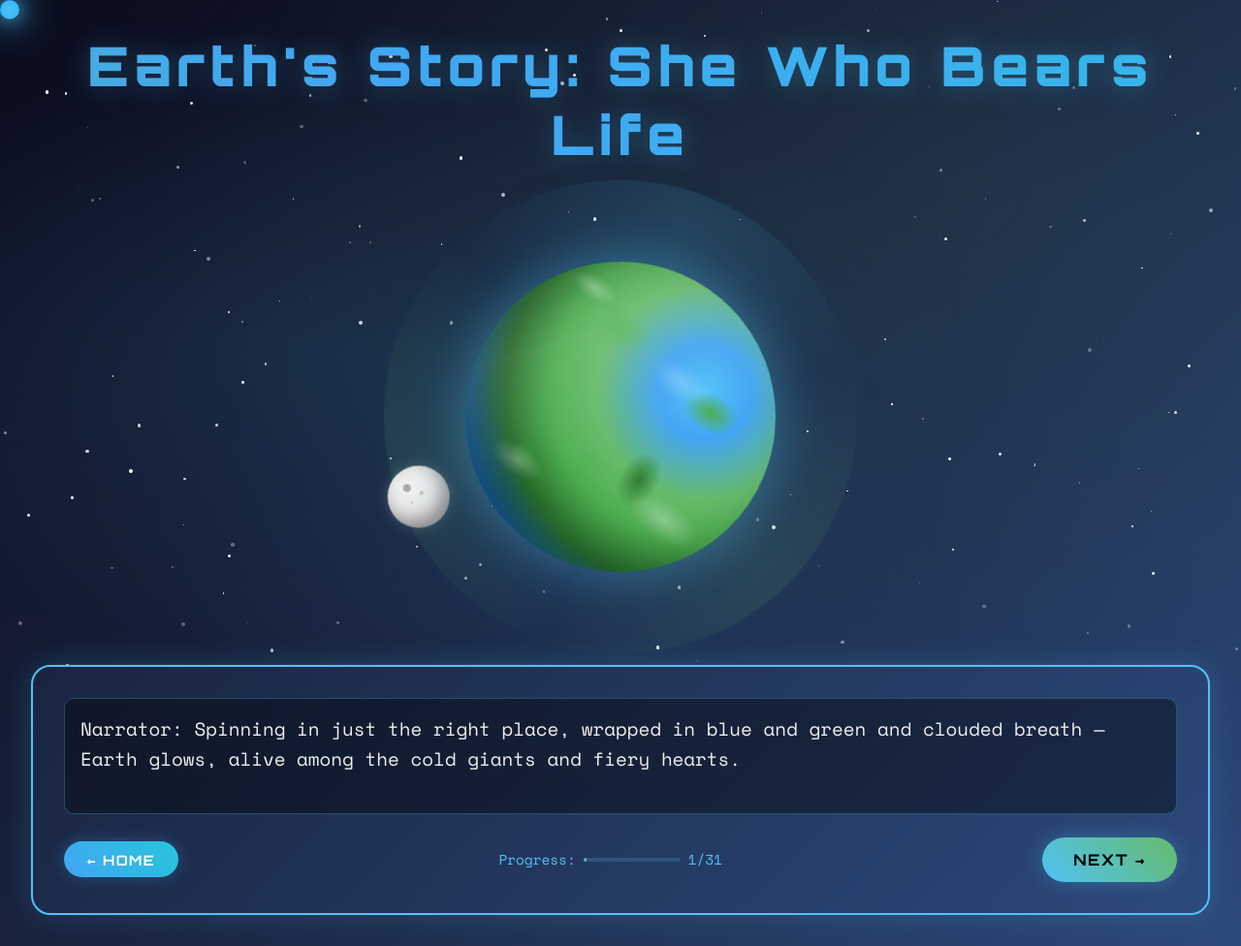
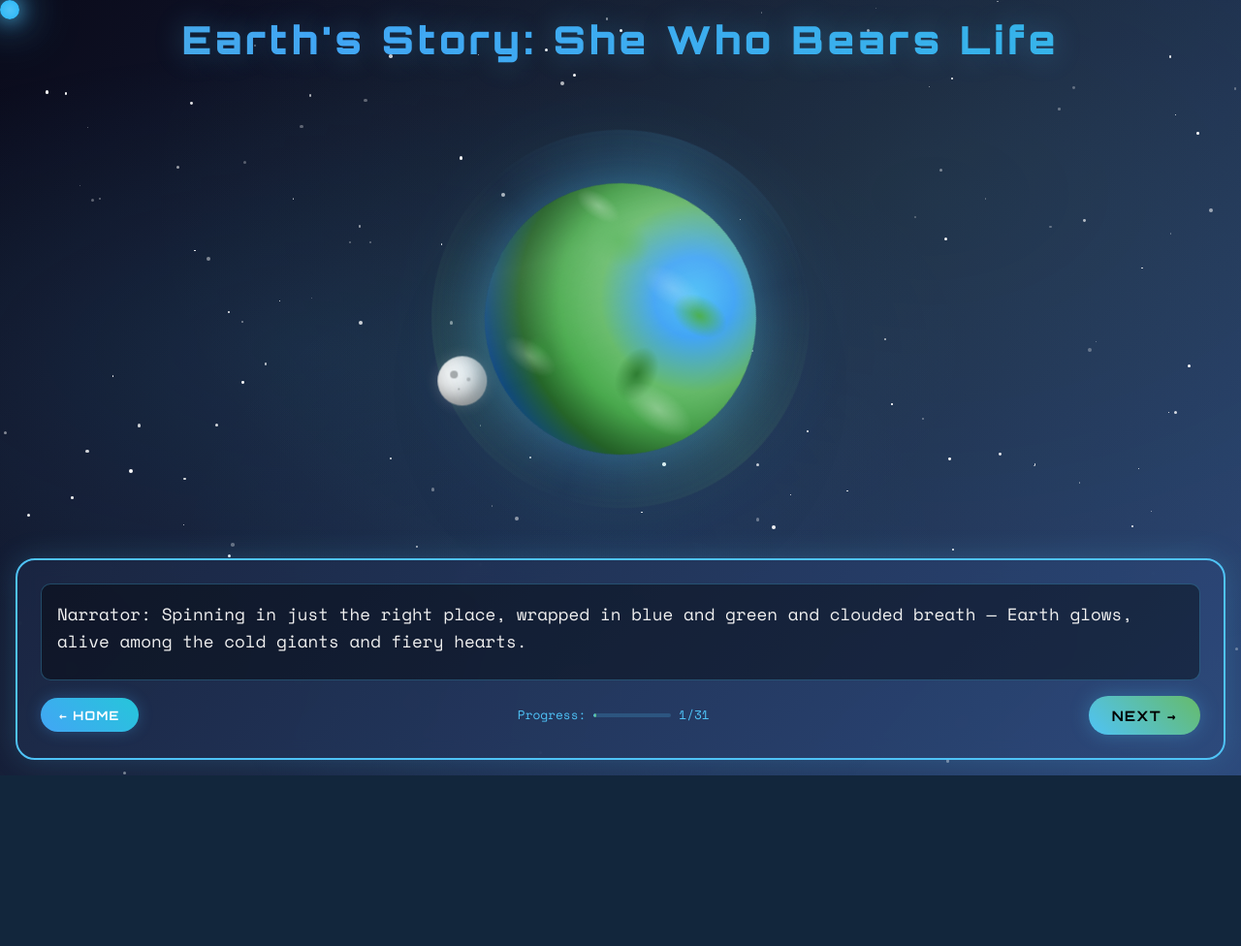
Before and after one commit to zGamingTechz/The-Planet-Story, a Flask app: page /earth in a window 1280 px wide. Shown: the whole page at 97% size. After the commit the page ends 800 px from the top, so only its background shows below. Run offline with Flask 3, Linux system fonts and the light colour scheme.

Commit message:
Modified earth.html to prevent scrolling

```diff
--- a/templates/earth.html
+++ b/templates/earth.html
@@ -13,13 +13,16 @@
             box-sizing: border-box;
         }
 
+        html, body {
+            height: 100vh;
+            overflow: hidden;
+        }
+
         body {
             font-family: 'Space Mono', monospace;
             background: linear-gradient(135deg, #0a0a1a 0%, #1a2642 50%, #2d4a7c 100%);
             color: #ffffff;
-            overflow-x: hidden;
             cursor: none;
-            min-height: 100vh;
             display: flex;
             flex-direction: column;
         }
@@ -75,15 +78,15 @@
         .story-container {
             display: flex;
             flex-direction: column;
-            min-height: 100vh;
+            height: 100vh;
             position: relative;
             z-index: 1;
-            padding: 2rem;
+            padding: 1rem;
         }
 
         .story-title {
             font-family: 'Orbitron', monospace;
-            font-size: clamp(2rem, 5vw, 3.5rem);
+            font-size: clamp(1.5rem, 4vw, 2.5rem);
             font-weight: 900;
             text-align: center;
             background: linear-gradient(45deg, #4fc3f7, #66bb6a, #42a5f5, #26c6da);
@@ -93,8 +96,9 @@
             background-clip: text;
             animation: gradientShift 4s ease-in-out infinite;
             text-shadow: 0 0 30px rgba(79, 195, 247, 0.3);
-            margin-bottom: 2rem;
+            margin-bottom: 1rem;
             letter-spacing: 0.1em;
+            flex-shrink: 0;
         }
 
         @keyframes gradientShift {
@@ -107,22 +111,22 @@
             display: flex;
             align-items: center;
             justify-content: center;
-            margin-bottom: 2rem;
             position: relative;
+            min-height: 0;
         }
 
         .earth-system {
             position: relative;
-            width: clamp(300px, 35vw, 450px);
-            height: clamp(300px, 35vw, 450px);
+            width: clamp(250px, 30vw, 350px);
+            height: clamp(250px, 30vw, 350px);
             display: flex;
             align-items: center;
             justify-content: center;
         }
 
         .earth-planet {
-            width: clamp(200px, 25vw, 350px);
-            height: clamp(200px, 25vw, 350px);
+            width: clamp(180px, 22vw, 280px);
+            height: clamp(180px, 22vw, 280px);
             background: radial-gradient(circle at 30% 30%,
                 #4fc3f7 0%,
                 #42a5f5 15%,
@@ -179,15 +183,15 @@
         /* Moon */
         .moon {
             position: absolute;
-            width: clamp(40px, 5vw, 70px);
-            height: clamp(40px, 5vw, 70px);
+            width: clamp(35px, 4vw, 60px);
+            height: clamp(35px, 4vw, 60px);
             background: radial-gradient(circle at 35% 35%, #f5f5f5 0%, #e0e0e0 50%, #bdbdbd 100%);
             border-radius: 50%;
             box-shadow:
                 0 0 15px rgba(245, 245, 245, 0.2),
                 inset -8px -8px 15px rgba(0, 0, 0, 0.3);
             animation: moonOrbit 15s linear infinite;
-            transform-origin: clamp(150px, 17.5vw, 225px) 0;
+            transform-origin: clamp(125px, 15vw, 175px) 0;
         }
 
         /* Moon craters */
@@ -217,31 +221,37 @@
         }
 
         @keyframes moonOrbit {
-            from { transform: rotate(0deg) translateX(clamp(150px, 17.5vw, 225px)) rotate(0deg); }
-            to { transform: rotate(360deg) translateX(clamp(150px, 17.5vw, 225px)) rotate(-360deg); }
+            from { transform: rotate(0deg) translateX(clamp(125px, 15vw, 175px)) rotate(0deg); }
+            to { transform: rotate(360deg) translateX(clamp(125px, 15vw, 175px)) rotate(-360deg); }
         }
 
         .story-interface {
             background: linear-gradient(135deg, rgba(26, 38, 66, 0.9), rgba(45, 74, 124, 0.9));
             border: 2px solid #4fc3f7;
             border-radius: 20px;
-            padding: 2rem;
-            margin-top: auto;
+            padding: 1.5rem;
             backdrop-filter: blur(10px);
             box-shadow: 0 0 30px rgba(79, 195, 247, 0.2);
+            flex-shrink: 0;
+            max-height: 35vh;
+            display: flex;
+            flex-direction: column;
         }
 
         .story-text {
-            font-size: clamp(1rem, 2.5vw, 1.2rem);
+            font-size: clamp(0.9rem, 2vw, 1.1rem);
             line-height: 1.6;
-            margin-bottom: 1.5rem;
-            min-height: 120px;
+            margin-bottom: 1rem;
+            min-height: 100px;
+            max-height: 150px;
             padding: 1rem;
             background: rgba(0, 0, 0, 0.4);
             border-radius: 10px;
             border: 1px solid rgba(79, 195, 247, 0.3);
             color: #f0f0f0;
             position: relative;
+            overflow-y: auto;
+            flex: 1;
         }
 
         .typing-cursor {
@@ -266,13 +276,14 @@
             align-items: center;
             gap: 1rem;
             flex-wrap: wrap;
+            flex-shrink: 0;
         }
 
         .next-btn {
             font-family: 'Orbitron', monospace;
-            font-size: 1rem;
+            font-size: 0.9rem;
             font-weight: 700;
-            padding: 0.8rem 2rem;
+            padding: 0.7rem 1.5rem;
             background: linear-gradient(45deg, #4fc3f7, #66bb6a);
             border: none;
             border-radius: 25px;
@@ -282,7 +293,7 @@
             text-transform: uppercase;
             letter-spacing: 0.1em;
             box-shadow: 0 0 20px rgba(79, 195, 247, 0.3);
-            min-width: 120px;
+            min-width: 100px;
         }
 
         .next-btn:hover {
@@ -298,9 +309,9 @@
 
         .home-btn {
             font-family: 'Orbitron', monospace;
-            font-size: 0.9rem;
+            font-size: 0.8rem;
             font-weight: 700;
-            padding: 0.6rem 1.5rem;
+            padding: 0.6rem 1.2rem;
             background: linear-gradient(45deg, #42a5f5, #26c6da);
             border: none;
             border-radius: 20px;
@@ -321,12 +332,12 @@
             display: flex;
             align-items: center;
             gap: 0.5rem;
-            font-size: 0.9rem;
+            font-size: 0.8rem;
             color: #4fc3f7;
         }
 
         .progress-bar {
-            width: 100px;
+            width: 80px;
             height: 4px;
             background: rgba(79, 195, 247, 0.2);
             border-radius: 2px;
@@ -410,11 +421,11 @@
         /* Responsive design */
         @media (max-width: 768px) {
             .story-container {
-                padding: 1rem;
+                padding: 0.5rem;
             }
 
             .story-interface {
-                padding: 1.5rem;
+                padding: 1rem;
             }
 
             .story-controls {
```
